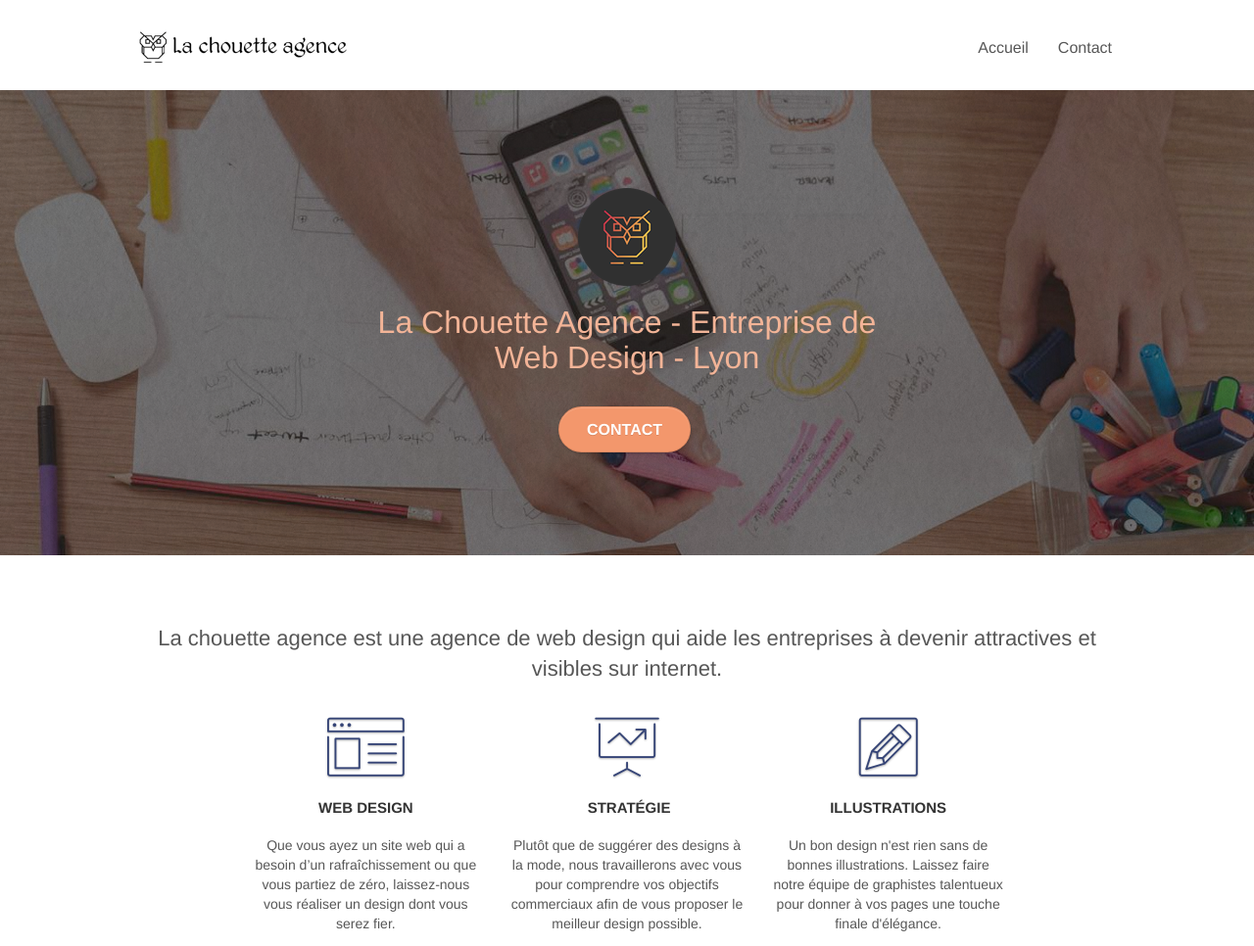
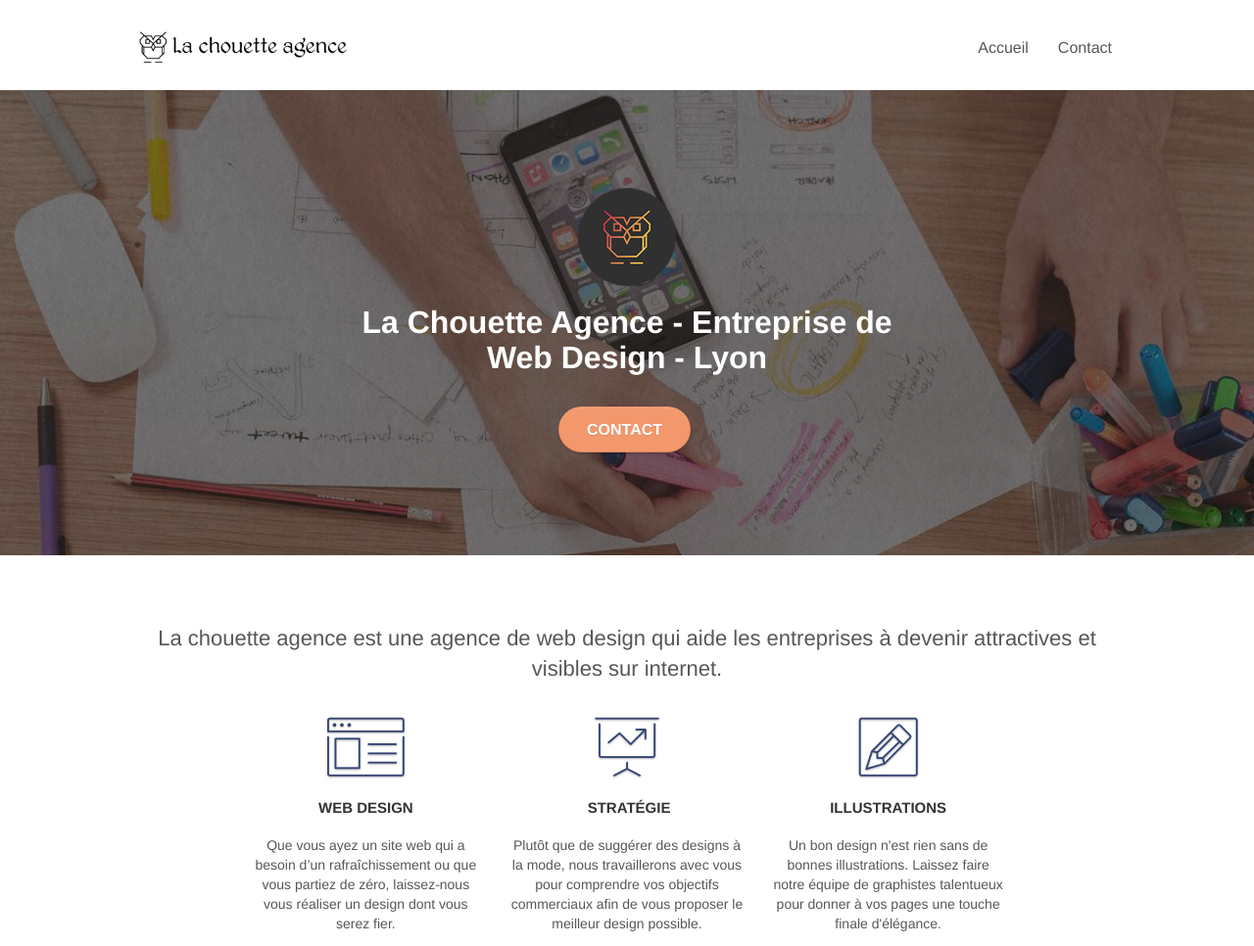
Before and after one commit to TonyBARTH/TonyBARTH_4_03122020, a plain HTML site: page index.html in a window 1280 px wide. Shown: the top 966 px of the page at 98% size. Drawn offline with Linux system fonts and the light colour scheme; a script that the page names is missing.

Commit message:
Increasing-text-lisibility(proposal)

```diff
--- a/style.css
+++ b/style.css
@@ -770,7 +770,8 @@ h4 {
 }
 
 .tc-white {
-    color: #f3b497!important;
+    color: white!important;
+    font-weight: 700 !important;
 }
 
 .btn-atomic-tangerine {
```
